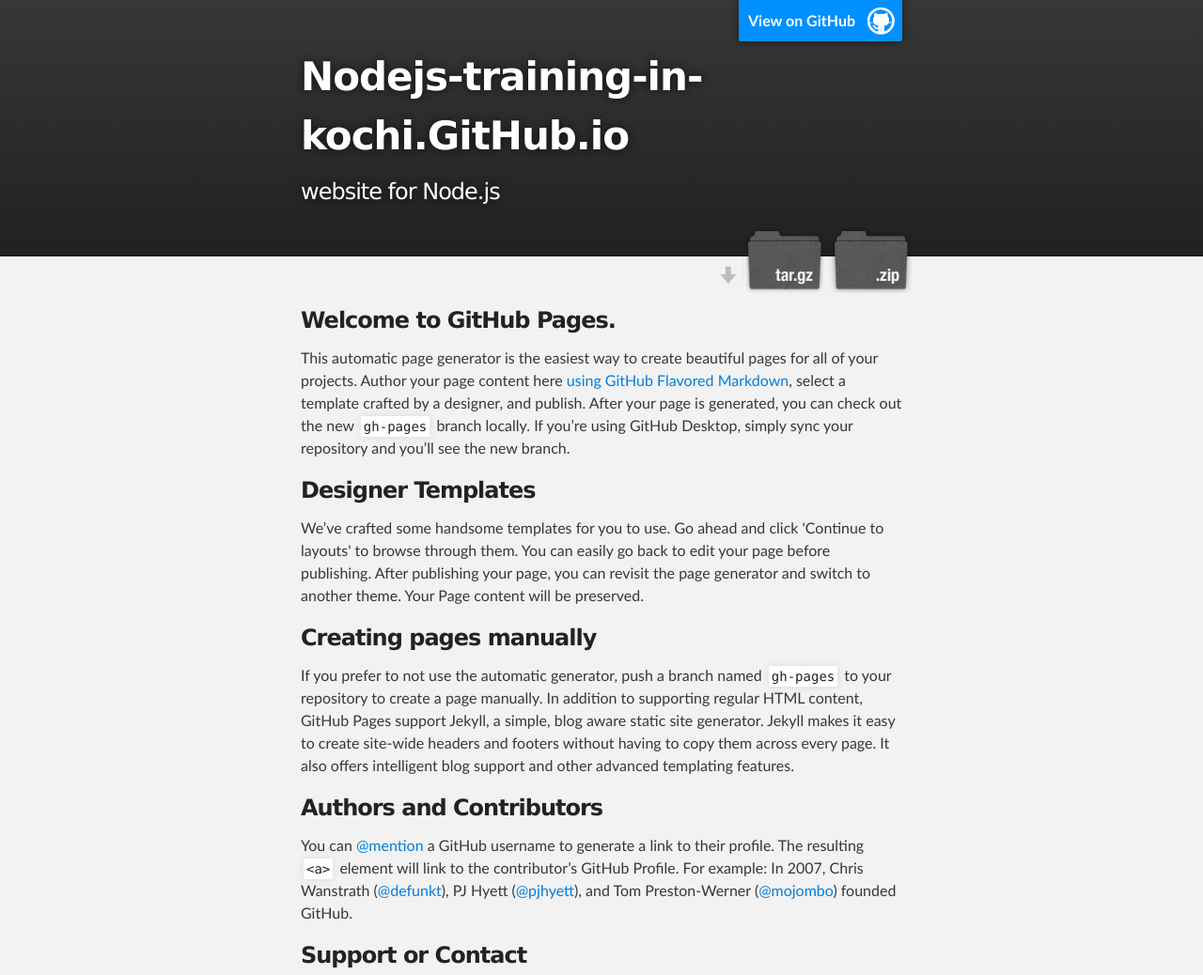
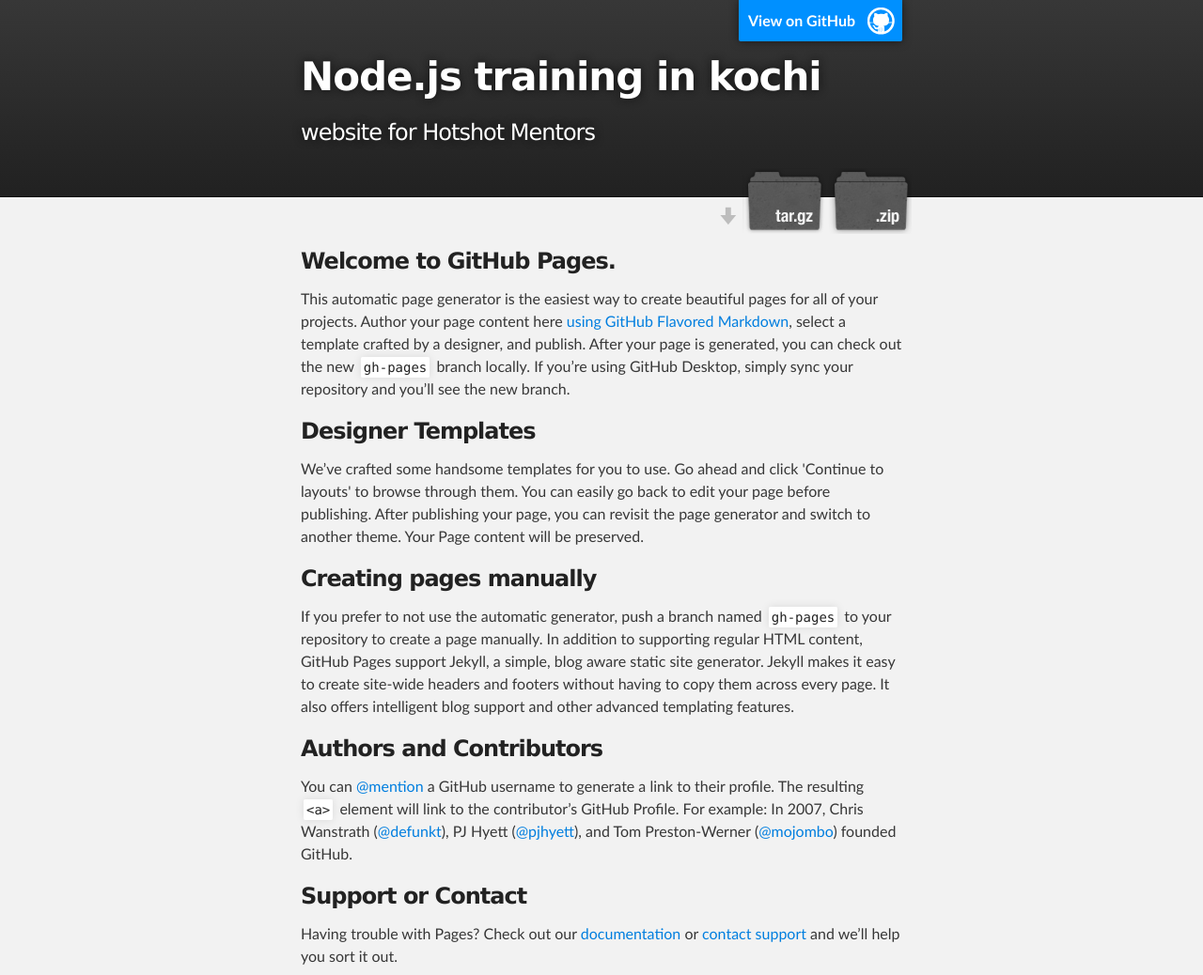
Before and after one commit to hotshotmentors/Nodejs-training-in-kochi.github.io, a plain HTML site: page index.html in a window 1280 px wide. Shown: the top 1038 px of the page at 94% size. Drawn offline with Linux system fonts and the light colour scheme.

Commit message:
Update index.html

```diff
--- a/index.html
+++ b/index.html
@@ -8,7 +8,7 @@
 
     <link rel="stylesheet" type="text/css" media="screen" href="stylesheets/stylesheet.css">
 
-    <title>Nodejs-training-in-kochi.GitHub.io</title>
+    <title>Nodejs-training-in-kochi</title>
   </head>
 
   <body>
@@ -18,8 +18,8 @@
         <header class="inner">
           <a id="forkme_banner" href="https://github.com/hotshotmentors/Nodejs-training-in-kochi.github.io">View on GitHub</a>
 
-          <h1 id="project_title">Nodejs-training-in-kochi.GitHub.io</h1>
-          <h2 id="project_tagline">website for Node.js</h2>
+          <h1 id="project_title">Node.js training in kochi</h1>
+          <h2 id="project_tagline">website for Hotshot Mentors</h2>
 
             <section id="downloads">
               <a class="zip_download_link" href="https://github.com/hotshotmentors/Nodejs-training-in-kochi.github.io/zipball/master">Download this project as a .zip file</a>
```
